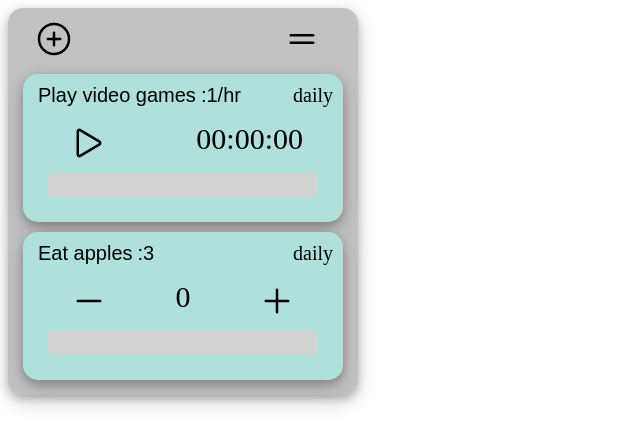
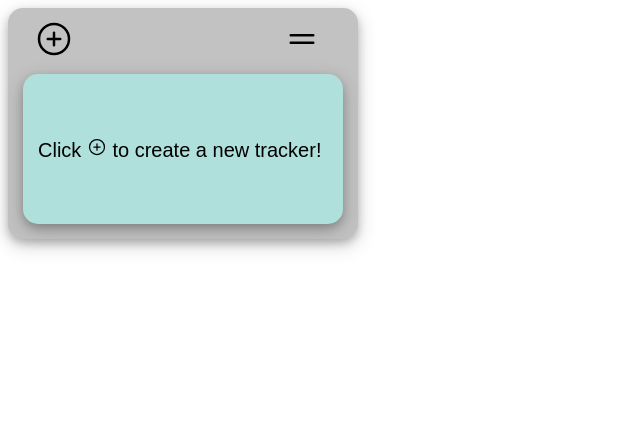
Before and after one commit to keithfrazier98/progress-tracker, a React (Create React App) app: page / in a window 1280 px wide. Shown: the top 446 px of the page, without its empty margins (0-640 px from the left). Built offline with nearby package versions, Linux system fonts and the light colour scheme.

Commit message:
removed initial tracker data from use, created tests to build and check trackers have proper values, that edit mode works, and that the manual reset button works

```diff
--- a/src/Container.jsx
+++ b/src/Container.jsx
@@ -2,7 +2,6 @@ import React, { useState } from "react";
 import Trackers from "./Trackers";
 import TrackerForm from "./TrackerForm";
 import "./Container.css";
-import trackerData from "./trackerData.json";
 import { DragDropContext, Droppable } from "react-beautiful-dnd";
 import { useEffect } from "react";
 
@@ -15,9 +14,10 @@ function Container() {
     current: 0,
     occurence: "Manual",
     type: "Incremental",
+    units: "hr",
   };
   const [trackerFormData, setTrackerFormData] = useState(initalTrackerData);
-  const [data, setData] = useState(trackerData);
+  const [data, setData] = useState([]);
   const [dataChange, setDataChange] = useState(false);
   const [titleIndex, setTitleIndex] = useState(null);
 
@@ -30,10 +30,8 @@ function Container() {
       name = name.join("");
     }
 
-
     const value = event.target.value;
     const newValue = data[index];
-
 
     if (newTracker) {
       setTrackerFormData({
@@ -41,7 +39,6 @@ function Container() {
         [name]: value,
       });
       name === "title" ? setTitleIndex("0") : setTitleIndex(null);
-      console.log(name);
     } else {
       if (name === "goal" && newValue["type"] === "Timer") {
         if (
@@ -91,9 +88,28 @@ function Container() {
         window.alert("New tracker needs a unique title.");
       }
     }
+
+    let newData = data;
+
     if (!error) {
-      let newData = data;
-      newData.splice(0, 0, trackerFormData);
+      const { goal, type, units } = trackerFormData;
+      console.log(goal, type, units);
+      if (type === "Timer") {
+        if (units === "hr") {
+          newData.splice(0, 0, {
+            ...trackerFormData,
+            ["goal"]: goal * 3600,
+          });
+        } else {
+          newData.splice(0, 0, {
+            ...trackerFormData,
+            ["goal"]: goal * 60,
+          });
+        }
+      } else {
+        newData.splice(0, 0, trackerFormData);
+      }
+
       setData(newData);
       setNewTracker(false);
       setTrackerFormData(initalTrackerData);
--- a/src/ProgressBar.jsx
+++ b/src/ProgressBar.jsx
@@ -81,7 +81,7 @@ function ProgressBar({
             {completed ? (
               <p>Completed!</p>
             ) : (
-              <span style={{ fontSize: "30px" }}>{current}</span>
+              <span id="current" style={{ fontSize: "30px" }}>{current}</span>
             )}
             <button disabled={newTracker || completed} onClick={handleIncDec} id="inc">
               <ion-icon name="add-outline"></ion-icon>
--- a/src/TrackerForm.jsx
+++ b/src/TrackerForm.jsx
@@ -10,7 +10,7 @@ function TrackerForm({
   dataChange,
   setDataChange,
 }) {
-  const { title, goal, current, occurence, type } = trackerFormData;
+  const { title, goal, current, occurence, type, units } = trackerFormData;
   return (
     <li key={title}>
       <div className="tracker">
@@ -34,11 +34,23 @@ function TrackerForm({
                 name="goal"
                 placeholder="Goal"
                 maxLength="4"
-                size={"4"}
+                size={"2"}
                 value={goal}
                 onChange={editTracker}
                 required
               ></input>
+              {type === "Timer" ? (
+                <select
+                  name="units"
+                  onChange={editTracker}
+                  id="0"
+                  data-current={units}
+                  value={units}
+                >
+                  <option>min</option>
+                  <option>hr</option>
+                </select>
+              ) : null}
             </div>
             <select
               style={{ height: "24px" }}
--- a/src/Trackers.jsx
+++ b/src/Trackers.jsx
@@ -12,6 +12,36 @@ function Trackers({
   setDataChange,
   editTracker,
 }) {
+  const placeholderTracker = (
+    <>
+      <Draggable
+        key={"title"}
+        index={0}
+        draggableId={"title"}
+        isDragDisabled={!editMode}
+      >
+        {(provided) => (
+          <li
+            id={"title"}
+            key={"title"}
+            {...provided.draggableProps}
+            {...provided.dragHandleProps}
+            ref={provided.innerRef}
+          >
+            <div className="cancelBox" style={{height:"150px"}}>
+              <div className="tracker" style={{display:"flex"}}>
+                    <h4 style={{alignSelf:"center"}}>
+                      Click <ion-icon name="add-circle-outline"></ion-icon> to
+                      create a new tracker!
+                    </h4>
+              </div>
+            </div>
+          </li>
+        )}
+      </Draggable>
+    </>
+  );
+
   function displayTimerUnits(units, index) {
     return editMode ? (
       <select
@@ -59,7 +89,8 @@ function Trackers({
 
   return (
     <>
-      {data.map(
+      {data.length > 0 || newTracker
+        ? data.map(
             (
               { title, goal, occurence, type, current, units, completed },
               index
@@ -81,7 +112,10 @@ function Trackers({
                     <div className="cancelBox">
                       <div className="tracker">
                         <div className="flex-container info">
-                      <div className="flex-container" id={`tracker:${index}`}>
+                          <div
+                            className="flex-container"
+                            id={`tracker:${index}`}
+                          >
                             {editMode ? (
                               <label htmlFor={`title:${index}`}>
                                 <input
@@ -107,13 +141,17 @@ function Trackers({
                                 maxLength="4"
                                 size={"2"}
                                 value={
-                              type === "Timer" ? displayTimerGoal(goal) : goal
+                                  type === "Timer"
+                                    ? displayTimerGoal(goal)
+                                    : goal
                                 }
                                 onChange={editTracker}
                               ></input>
                             ) : (
                               <p id="goal">
-                            {type === "Timer" ? displayTimerGoal(goal) : goal}
+                                {type === "Timer"
+                                  ? displayTimerGoal(goal)
+                                  : goal}
                               </p>
                             )}
                             {type === "Timer"
@@ -177,7 +215,11 @@ function Trackers({
                             padding: "50px 0 50px 0",
                           }}
                         >
-                      <button id={index} role="button" onClick={deleteTracker}>
+                          <button
+                            id={index}
+                            role="button"
+                            onClick={deleteTracker}
+                          >
                             <ion-icon name="close-circle-outline"></ion-icon>
                           </button>
                         </div>
@@ -187,7 +229,8 @@ function Trackers({
                 )}
               </Draggable>
             )
-      )}
+          )
+        : placeholderTracker}
     </>
   );
 }
--- a/src/trackerData.json
+++ b/src/trackerData.json
@@ -1,20 +1,20 @@
 [
+  {
+    "title": "Eat apples",
+    "goal": 3,
+    "units": "min",
+    "current": 0,
+    "occurence": "daily",
+    "type": "Incremental",
+    "completed": false
+  },
   {
     "title": "Play video games",
     "goal": 3600,
-    "units":"hr",
+    "units": "hr",
     "current": 0,
     "occurence": "daily",
     "type": "Timer",
-    "completed":false
-  },
-  {
-    "title": "Eat apples",
-    "goal": 3,
-    "units":"min",
-    "current": 0,
-    "occurence": "daily",
-    "type": "Incremental",
-    "completed":false
+    "completed": false
   }
 ]
```
Also changed, not shown: 1 other file (tests, documents, lock files or other folders). Lines whose indentation alone changed are shown as unchanged.
